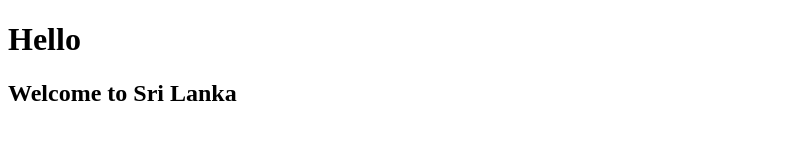
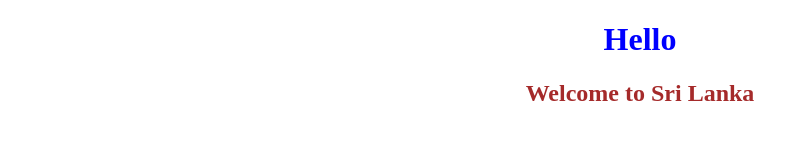
Before and after one commit to Oshada94/Test, a plain HTML site: page index.html in a window 1280 px wide. Shown: the whole page, without its empty margins (0-808 px from the left). Drawn offline with Linux system fonts and the light colour scheme.

Commit message:
Link CSS

```diff
--- a/index.html
+++ b/index.html
@@ -4,9 +4,10 @@
     <meta charset="UTF-8">
     <meta name="viewport" content="width=device-width, initial-scale=1.0">
     <title>Document</title>
+    <link rel="stylesheet" href="css/style.css">
 </head>
 <body>
-    <h1>Hello</h1>
-    <h2>Welcome to Sri Lanka</h2>
+    <h1 id="h1">Hello</h1>
+    <h2 id="h2">Welcome to Sri Lanka</h2>
 </body>
 </html>
```
